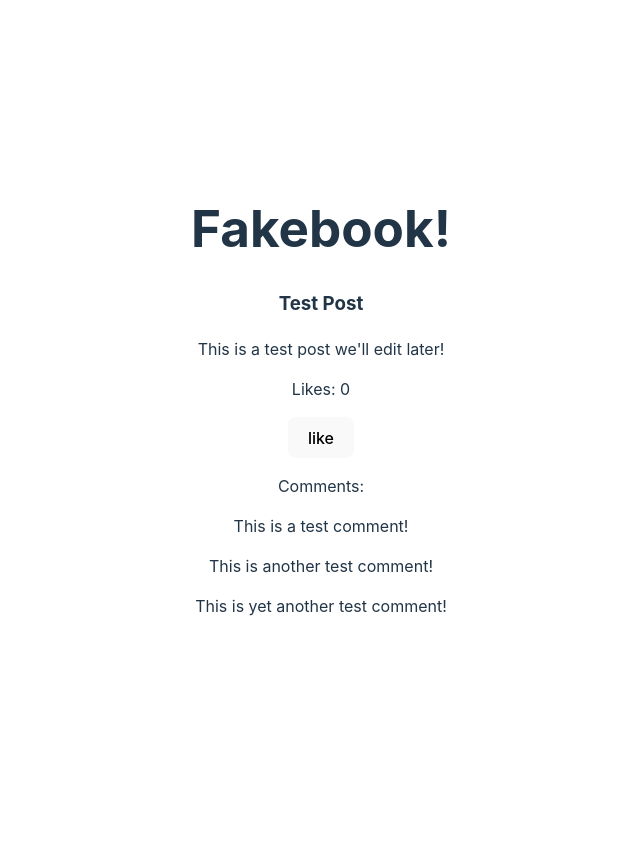
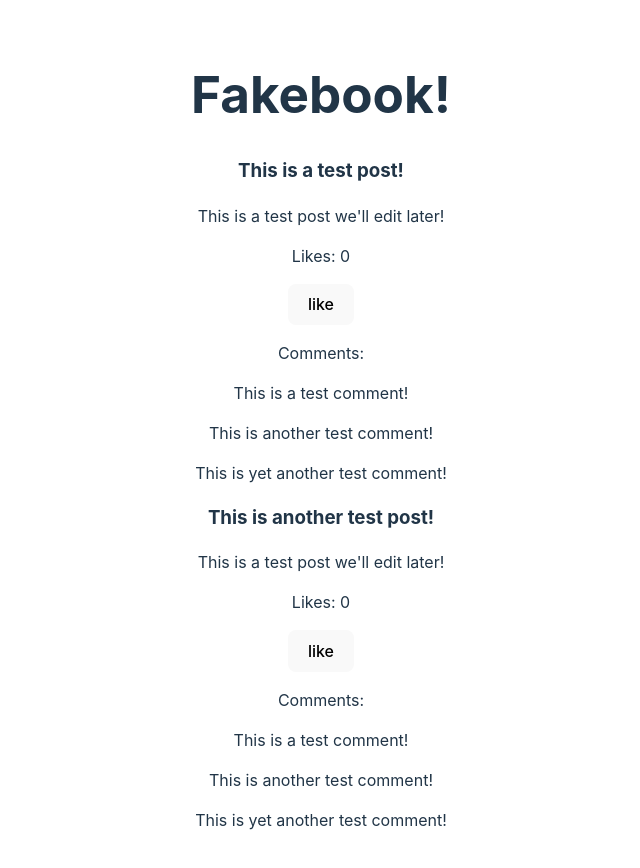
Before and after one commit to sandymon/Social-media-app, a React (Vite) app in the folder social-media-app/: page / in a window 1280 px wide. Shown: the top 868 px of the page, without its empty margins (319-959 px from the left). Before the commit the page ends 800 px from the top, so only its background shows below. Built offline with nearby package versions, Linux system fonts and the light colour scheme.

Commit message:
Passed props to Post component

```diff
--- a/social-media-app/src/App.jsx
+++ b/social-media-app/src/App.jsx
@@ -13,7 +13,8 @@
       {/* CreatePostForm */}
       {/* Feed */}
 
-      <Post />
+      <Post content="This is a test post!" />
+      <Post content="This is another test post!" />
 
    </div>
   )
--- a/social-media-app/src/Components/Post.jsx
+++ b/social-media-app/src/Components/Post.jsx
@@ -1,13 +1,13 @@
 import React, { useState } from "react";
 import Comment from "./Comment";
 
-function Post() {
+function Post(props) {
     let likes = 0
     const [like, setLikes] = useState(likes);
     likes = like
     return(
     <div>
-        <h3>Test Post</h3>
+        <h3>{props.content}</h3>
         <p>This is a test post we'll edit later!</p>
         <p>Likes: {like}</p>
         <button onClick={()=> setLikes(like + 1)}>like</button>
```
